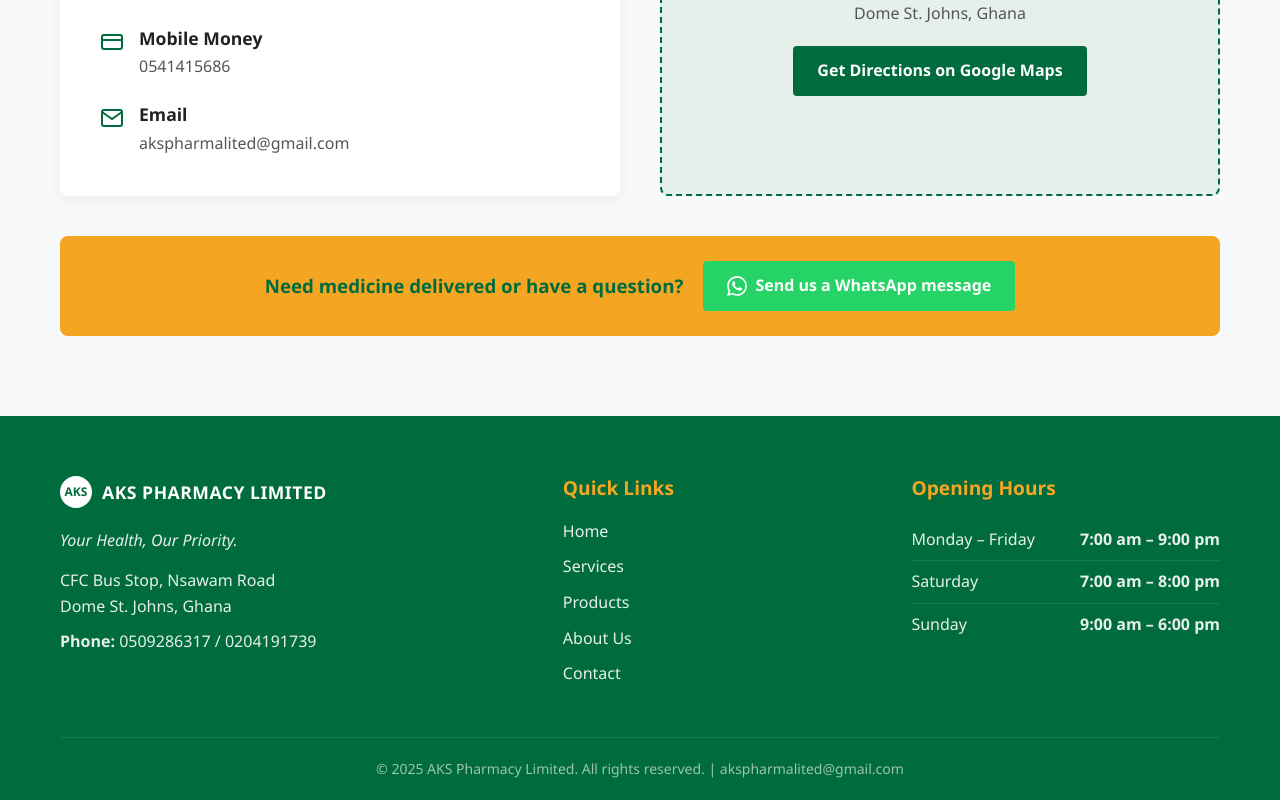
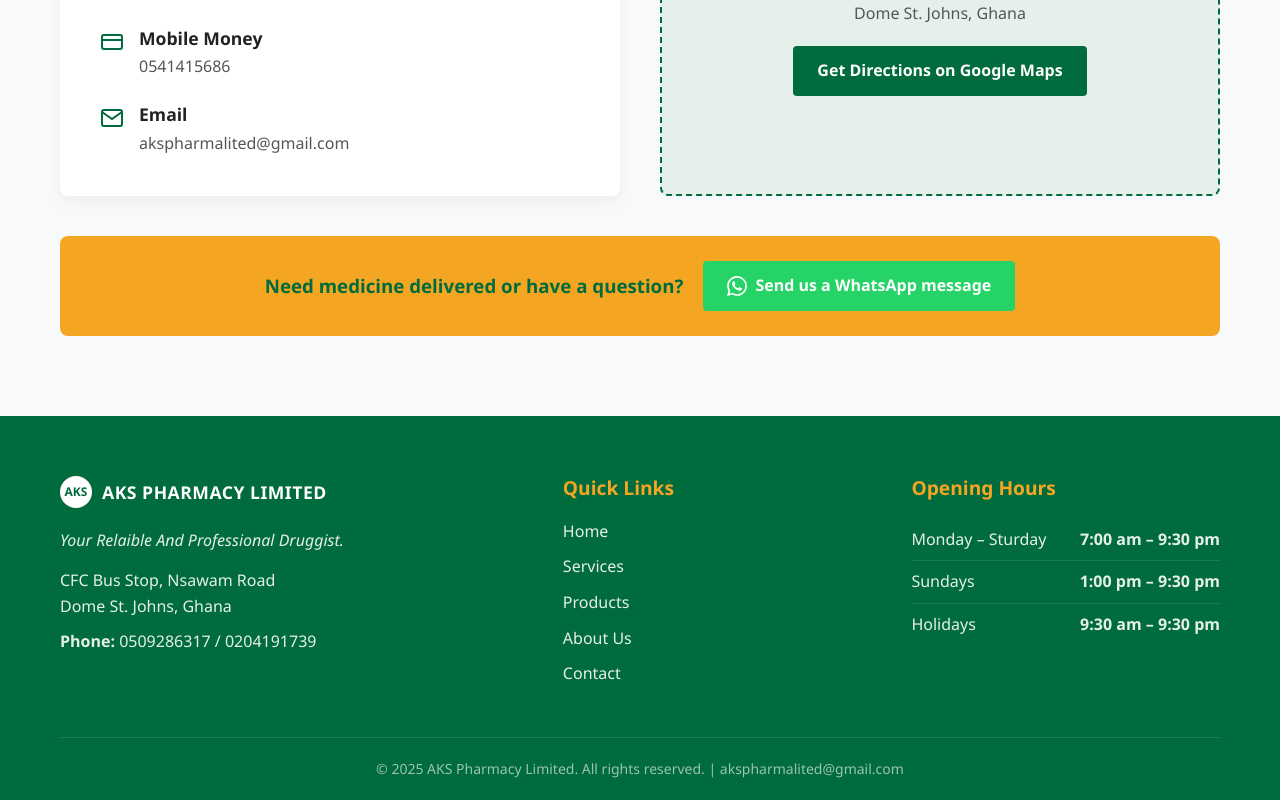
Before and after one commit to mkooshe706-netizen/ask-pharmacy, a plain HTML site: page index.html in a window 1280 px wide. Shown: the part 2764-3564 px from the top of the page. Drawn offline with Linux system fonts and the light colour scheme.

Commit message:
Update index.html

```diff
--- a/index.html
+++ b/index.html
@@ -8,7 +8,7 @@
     <meta name="theme-color" content="#006B3C">
 
     <!-- Open Graph Tags -->
-    <meta property="og:title" content="AKS Pharmacy Limited - Your Health, Our Priority">
+    <meta property="og:title" content="AKS Pharmacy Limited - Your Reliable And Professional Druggist">
     <meta property="og:description" content="Quality medicines, expert advice, and caring service — right here in Dome St. Johns.">
     <meta property="og:type" content="website">
     <meta property="og:url" content="https://akspharmacyltd.com/">
@@ -1171,7 +1171,7 @@
                         <div class="footer-logo">AKS</div>
                         <strong style="font-size: 1.1rem; letter-spacing: 0.5px;">AKS PHARMACY LIMITED</strong>
                     </div>
-                    <p style="font-style: italic;">Your Health, Our Priority.</p>
+                    <p style="font-style: italic;">Your Relaible And Professional Druggist.</p>
                     <p style="margin-top: 15px;">
                         CFC Bus Stop, Nsawam Road<br>
                         Dome St. Johns, Ghana
@@ -1198,16 +1198,16 @@
                     <h4>Opening Hours</h4>
                     <table class="hours-table">
                         <tr>
-                            <td>Monday &ndash; Friday</td>
-                            <td>7:00 am &ndash; 9:00 pm</td>
+                            <td>Monday &ndash; Sturday</td>
+                            <td>7:00 am &ndash; 9:30 pm</td>
                         </tr>
                         <tr>
-                            <td>Saturday</td>
-                            <td>7:00 am &ndash; 8:00 pm</td>
+                            <td>Sundays</td>
+                            <td>1:00 pm &ndash; 9:30 pm</td>
                         </tr>
                         <tr>
-                            <td>Sunday</td>
-                            <td>9:00 am &ndash; 6:00 pm</td>
+                            <td>Holidays</td>
+                            <td>9:30 am &ndash; 9:30 pm</td>
                         </tr>
                     </table>
                 </div>
```
